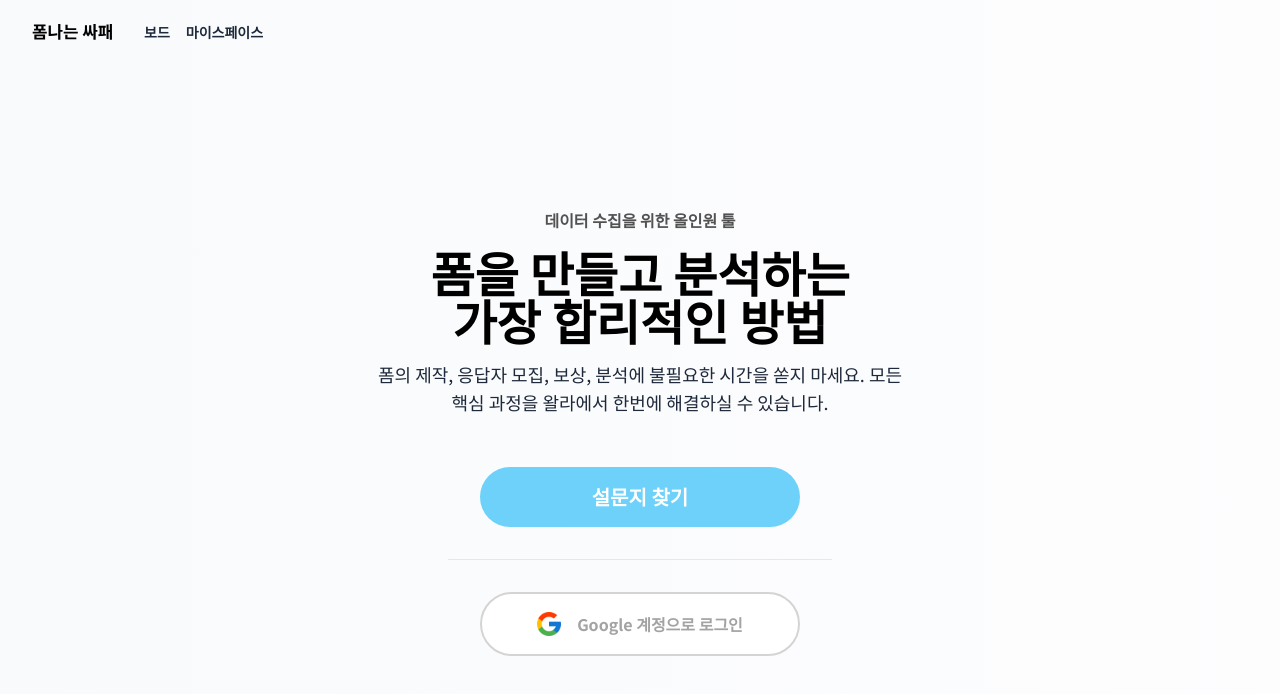
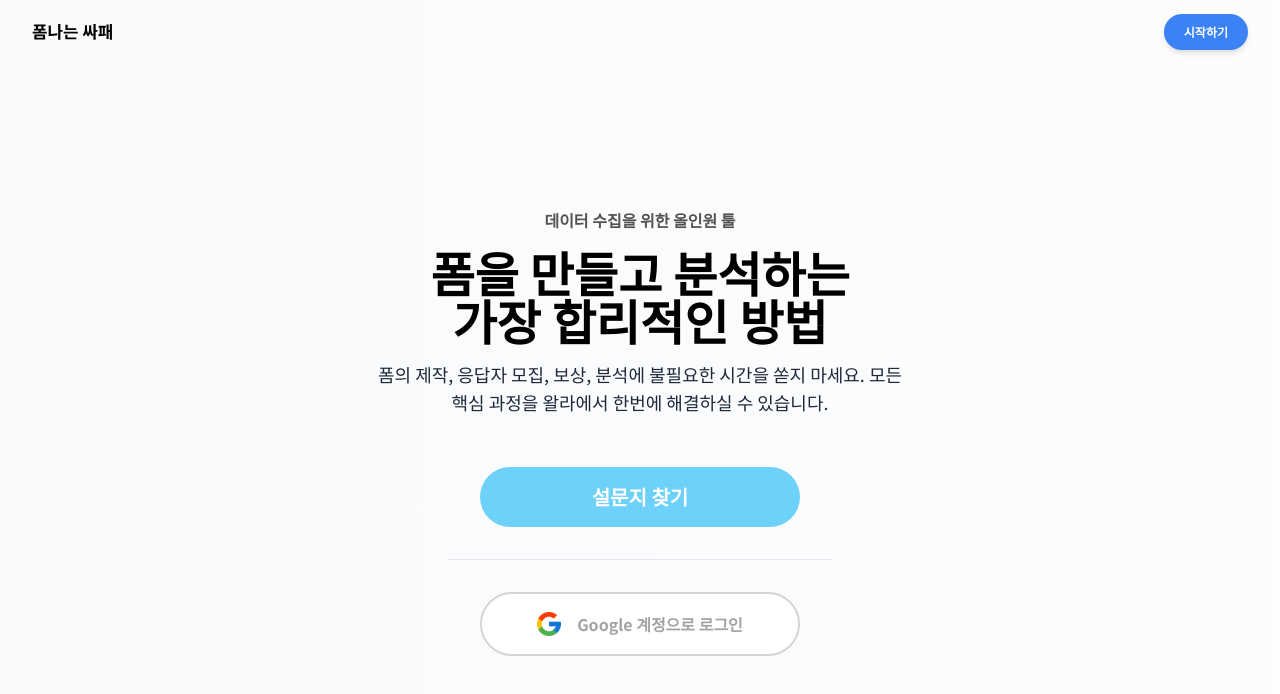
Before and after one commit to SSA-FE/formssafe-fe, a React (Vite) app: page / in a window 1280 px wide. Shown: the top 694 px of the page. Built offline with nearby package versions, Linux system fonts and the light colour scheme; no server answers.

Commit message:
feat: topbar page navigation기능 추가 및 페이지별 동적 UI 렌더링 기능 추가

```diff
--- a/src/components/topbar/Topbar.tsx
+++ b/src/components/topbar/Topbar.tsx
@@ -1,4 +1,4 @@
-import { NavLink, useLocation } from 'react-router-dom';
+import { NavLink, useLocation, useNavigate } from 'react-router-dom';
 import { useSelector } from 'react-redux';
 import { User, useFetchUserQuery } from '@api/userApi';
 import { useAppDispatch } from '@/hooks/useAppDispatch';
@@ -9,13 +9,15 @@ import { useEffect, useRef, useState } from 'react';
 import AlarmModal from './AlarmModal';
 import ProfileModal from './ProfileModal';
 import { RootState } from '@/store';
+import { GOOGLE_AUTH_URL } from '@/config';
 
 const Topbar = () => {
-  const { data, refetch } = useFetchUserQuery();
+  const { data, isError, refetch } = useFetchUserQuery();
   const [alarmModalOpen, setAlarmModalOpen] = useState(false);
   const [profileModalOpen, setProfileModalOpen] = useState(false);
   const user: User = useSelector((state: RootState) => state.topbarSlice);
   const location = useLocation();
+  const navigate = useNavigate();
   const modalRef = useRef(null);
   const dispatch = useAppDispatch();
 
@@ -54,6 +56,14 @@ const Topbar = () => {
       !(modalRef.current as HTMLElement).contains(event.target as Node)
     ) {
       setModalOpen(false);
+    }
+  };
+
+  const handleLogin = () => {
+    if (isError) {
+      window.location.href = GOOGLE_AUTH_URL;
+    } else {
+      navigate('/board');
     }
   };
 
@@ -102,6 +112,7 @@ const Topbar = () => {
           <NavLink className="text-lg font-bold text-slate-600" to="/">
             <MainLogoIcon width="80" />
           </NavLink>
+          {location.pathname !== '/' && (
             <div className="flex space-x-4 font-bold text-sm">
               <NavLink to="/board">
                 <span
@@ -118,6 +129,7 @@ const Topbar = () => {
                 </span>
               </NavLink>
             </div>
+          )}
         </div>
 
         {location.pathname !== '/' && user.imageUrl && (
@@ -142,6 +154,14 @@ const Topbar = () => {
             </div>
           </div>
         )}
+        {location.pathname === '/' && (
+          <button
+            className="shadow-md flex items-center w-auto px-5 py-2 space-x-2 text-xs font-bold text-white bg-blue-500 rounded-[38px] h-9 whitespace-nowrap"
+            onClick={handleLogin}
+          >
+            <p className="flex items-center p-0 m-0"> 시작하기</p>
+          </button>
+        )}
       </nav>
     </>
   );
```
Lines whose indentation alone changed are shown as unchanged.
